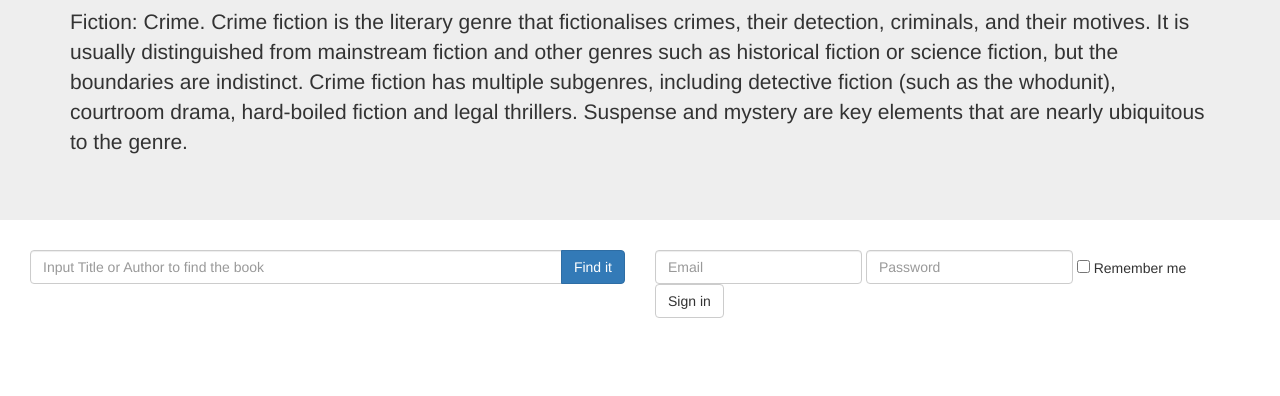
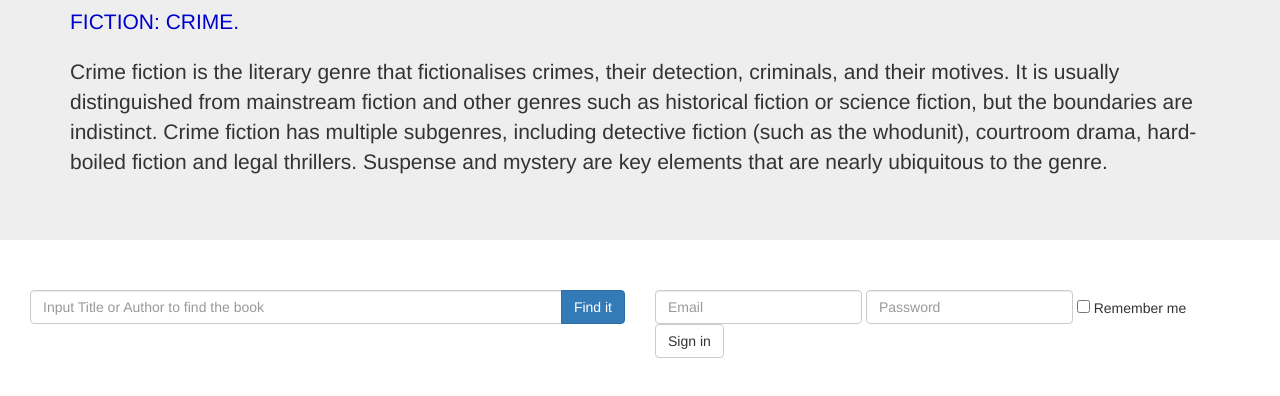
Before and after one commit to AlinaPulya/book-task, a plain HTML site: page index.html in a window 1280 px wide. Shown: the part 140-536 px from the top of the page. Drawn offline with nearby package versions, Linux system fonts and the light colour scheme.

Commit message:
Add some styles

```diff
--- a/style.css
+++ b/style.css
@@ -1,3 +1,17 @@
 img{
     width: 150px;
 }
+span.lead{
+  display: block;
+  text-align: left;
+  color: #0000CC;
+  text-transform: uppercase;
+}
+form.form-inline,
+.input-group{
+  margin-top: 20px;
+  margin-bottom: 20px;
+}
+.col-md-4{
+  border-left: 1px solid gray;
+}
```
